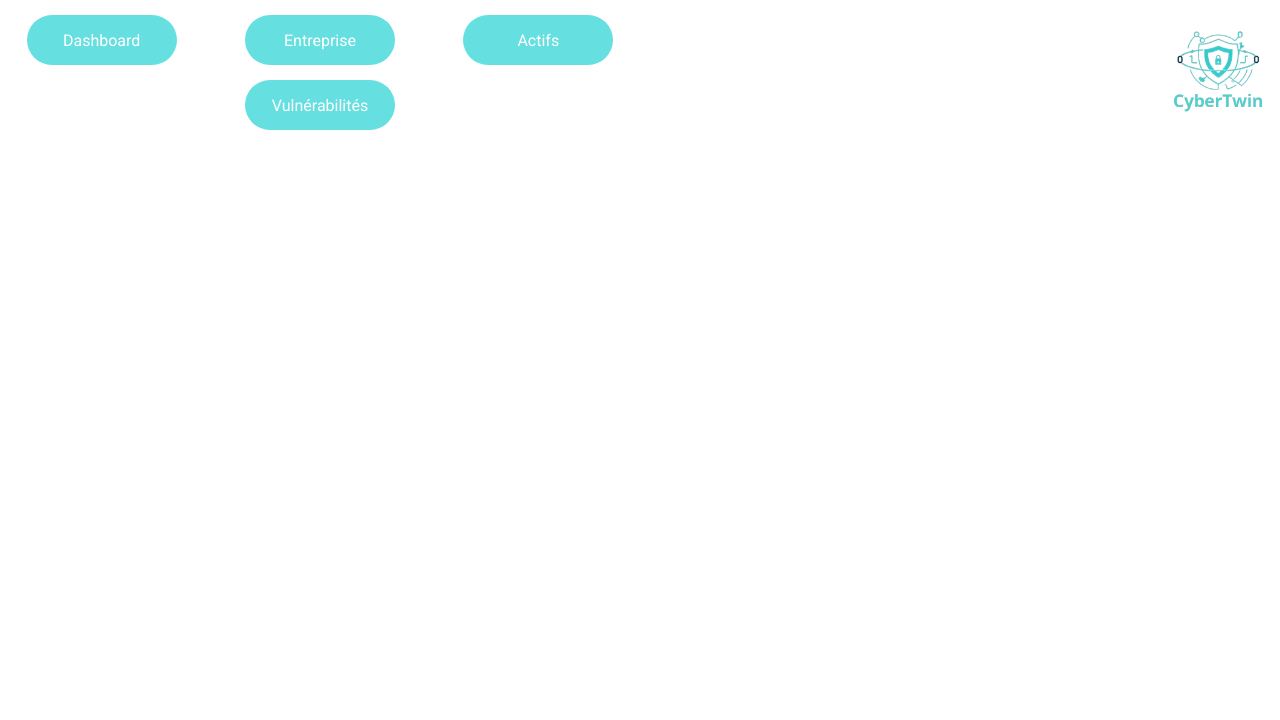
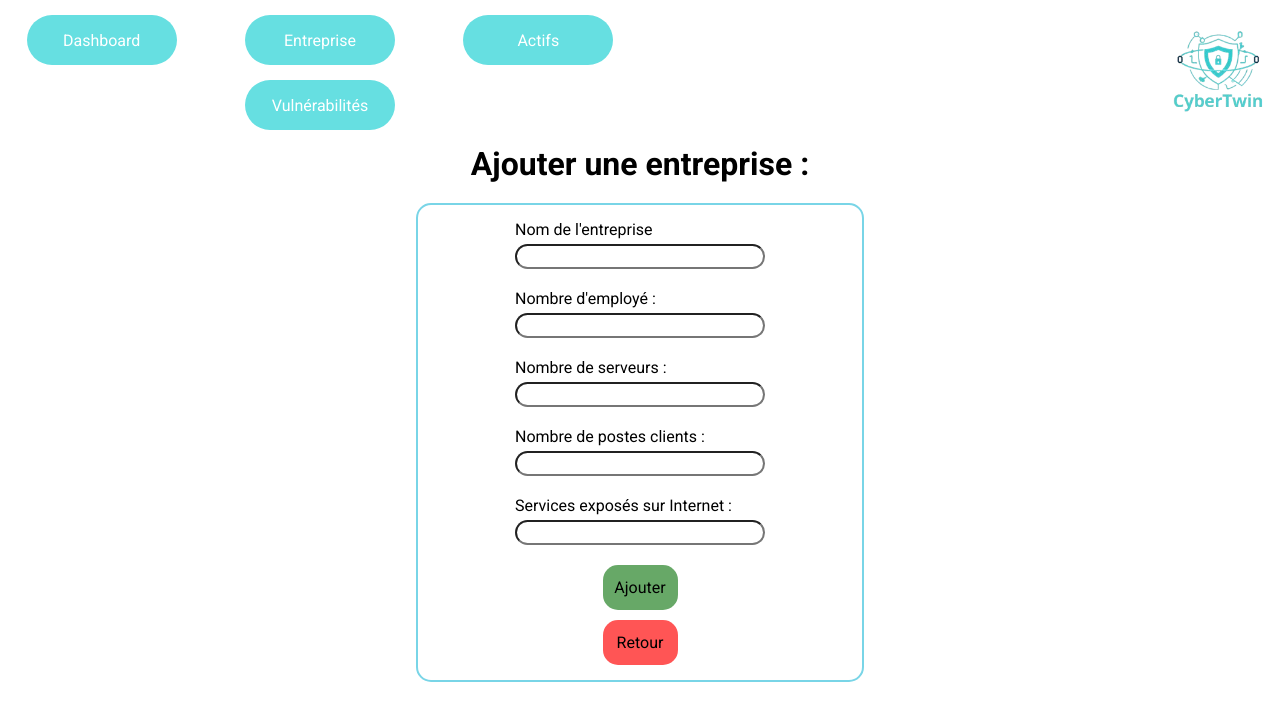
Before and after one commit to TwisT404/CyberTwin, a Vue app in the folder Front/: page /entreprises/add in a window 1280 px wide. Shown: the top 720 px of the page. Built offline with nearby package versions, Linux system fonts and the light colour scheme; a web font is replaced by a local one.

Commit message:
new addEntreprise Page without API

```diff
--- /dev/null
+++ b/Front/src/assets/css/Entreprise/AjoutEntreprise.css
@@ -0,0 +1,63 @@
+h1{
+    text-align: center;
+    padding-bottom: 20px;
+}
+
+section{
+    display: flex;
+    flex-direction: column;
+    justify-content: center;
+    align-items: center;
+    gap: 20px;
+}
+
+form{
+    border: 2px solid rgb(121, 213, 231);
+    border-radius: 15px;
+    width: 35%;
+    display: flex;
+    flex-direction: column;
+    justify-content: center;
+    align-items: center;
+
+    padding-bottom: 15px;
+    padding-top: 15px;
+    gap: 20px;
+}
+
+form>div{
+    display: flex;
+    flex-direction: column;
+    justify-content: center;
+    align-items: center;
+    gap: 10px;
+}
+
+form>div>button, form>div>a{
+    width: 75px;
+    height: 45px;
+    border-radius: 15px;
+    color: black;
+    font-size: medium;
+}
+form>div>button{
+    background-color: rgba(51, 138, 51, 0.741);
+    box-shadow: none;
+    border: none;
+}
+
+form>div>a{
+    background-color: rgba(255, 0, 0, 0.667);
+    display: flex;
+    justify-content: center;
+    align-items: center;
+    text-decoration: none;
+}
+
+input{
+    width: 250px;
+    height: 25px;
+    border-radius: 15px;
+    margin-top: 5px;
+    padding-left: 10px;
+}
--- a/Front/src/router/index.js
+++ b/Front/src/router/index.js
@@ -4,12 +4,14 @@ const Dashboard = () => import('../views/Dashboard.vue')
 const Entreprises = () => import('../views/Entreprise/Entreprise.vue')
 const Actifs = () => import('../views/Actif/Actif.vue')
 const Vulnerabilite = () => import('../views/Vulnerabilite/Vulnerabilite.vue')
+const AjoutEntreprise = () => import('../views/Entreprise/FormAjoutEntreprise.vue')
 
 
 
 const routes = [
     { path: '/', component: Dashboard },
     { path: '/entreprises', component: Entreprises },
+    { path: '/entreprises/add', component: AjoutEntreprise },
     {
         path: '/actifs',
         component: Actifs,
--- a/Front/src/views/Entreprise/Entreprise.vue
+++ b/Front/src/views/Entreprise/Entreprise.vue
@@ -1,6 +1,6 @@
 <template>
     <h1>Entreprises</h1>
-    <a href="" id="addComp">Ajouter une entreprise</a>
+    <a href="/entreprises/add" id="addComp">Ajouter une entreprise</a>
     <section>
             <div class="block">
                 <h2>Nom Entreprise</h2>
@@ -56,7 +56,7 @@
 </template>
 
 <style scoped>
-@import url('./../../assets/css/Entreprise.css');
+@import url('./../../assets/css/Entreprise/Entreprise.css');
 </style>
 
 <!-- <script>
--- a/Front/src/views/Entreprise/FormAjoutEntreprise.vue
+++ b/Front/src/views/Entreprise/FormAjoutEntreprise.vue
@@ -0,0 +1,36 @@
+<template>
+    <h1>Ajouter une entreprise :</h1>
+    <section>
+        <form action="" method="post">
+            <label for="">
+                <p>Nom de l'entreprise</p>
+                <input type="text" name="" id="">
+            </label>
+            <label for="">
+                <p>Nombre d'employé :</p>
+                <input type="number" name="" id="">
+            </label>
+            <label for="">
+                <p>Nombre de serveurs :</p>
+                <input type="number" name="" id="">
+            </label>
+            <label for="">
+                <p>Nombre de postes clients :</p>
+                <input type="number" name="" id="">
+            </label>
+            <label for="">
+                <p>Services exposés sur Internet :</p>
+                <input type="text" name="" id="">
+            </label>
+            <div>
+                <button type="submit">Ajouter</button>
+                <a href="/entreprises">Retour</a>
+            </div>
+
+        </form>
+    </section>
+</template>
+
+<style scoped>
+@import url('./../../assets/css/Entreprise/AjoutEntreprise.css');
+</style>
```
Also changed, not shown: Front/src/assets/css/Entreprise/Entreprise.css (renamed from Front/src/assets/css/Entreprise.css).
